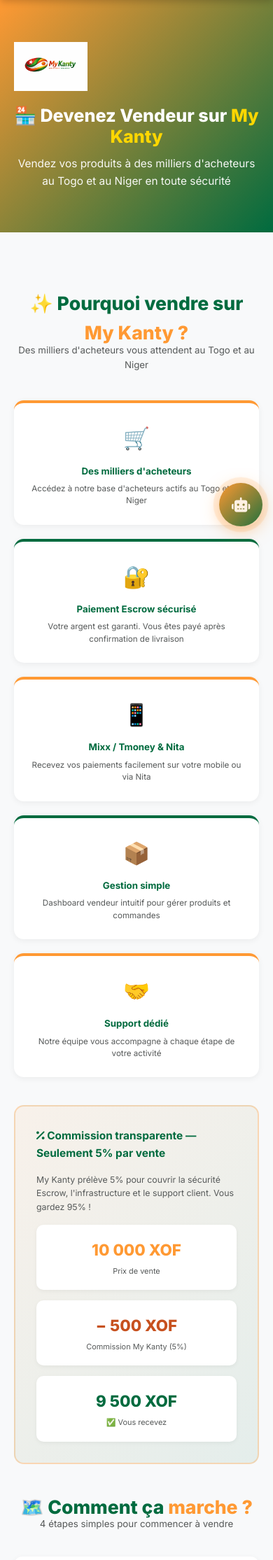
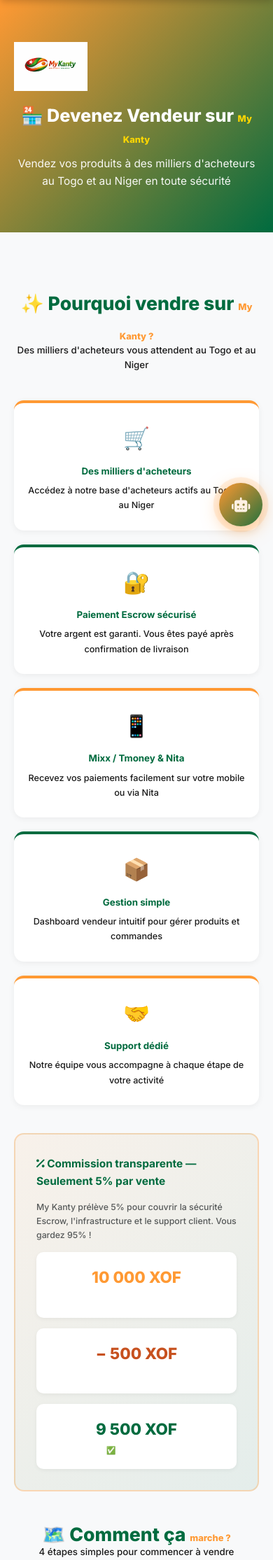
Before and after one commit to Abdoulhamid90/mykanty, a Django app: page /accounts/become-seller/ in a window 390 px wide. Shown: the part 72-2301 px from the top of the page at 70% size. Run offline with Django 5.2, Linux system fonts and the light colour scheme.

Commit message:
fix lisibilite textes mobile become_seller

```diff
--- a/templates/accounts/become_seller.html
+++ b/templates/accounts/become_seller.html
@@ -187,6 +187,121 @@
             .nav-links { display: none; }
             .rating-summary { flex-direction: column; gap: 20px; }
         }
+        /* ── CORRECTIONS LISIBILITÉ MOBILE ── */
+
+/* Tous les textes secondaires plus foncés */
+p, li, span, label {
+    color: #2d2d2d;
+}
+
+/* Descriptions des cartes avantages */
+.benefit-card p {
+    color: #333333;
+    font-size: 0.88rem;
+    font-weight: 500;
+}
+
+/* Textes des étapes */
+.step-card p {
+    color: #333333;
+    font-weight: 500;
+}
+
+/* Textes dans les conditions */
+.cond-article p,
+.cond-article li {
+    color: #2d2d2d;
+    font-size: 0.88rem;
+}
+
+/* Textes avis clients */
+.review-text {
+    color: #2d2d2d;
+    font-size: 0.9rem;
+}
+
+/* Textes FAQ */
+.faq-answer {
+    color: #2d2d2d;
+    font-size: 0.9rem;
+}
+
+/* Labels formulaire */
+.form-group label {
+    color: #1a1a1a;
+    font-weight: 700;
+}
+
+/* Hints formulaire */
+.form-hint {
+    color: #444444;
+    font-weight: 500;
+}
+
+/* Textes satisfaction */
+.satisfaction-label {
+    color: #2d2d2d;
+    font-weight: 600;
+}
+
+/* Accord checkbox */
+.accord-box label span {
+    color: #1a1a1a;
+    font-weight: 500;
+}
+
+/* Sous-titres sections */
+.section-subtitle {
+    color: #333333;
+    font-weight: 500;
+}
+
+/* Textes commission box */
+.commission-box p {
+    color: #333333;
+    font-weight: 500;
+}
+
+/* MOBILE SPÉCIFIQUE */
+@media (max-width: 768px) {
+    p, li, span, label {
+        color: #1a1a1a;
+        font-size: 0.92rem;
+    }
+
+    .benefit-card p,
+    .step-card p,
+    .review-text,
+    .faq-answer,
+    .cond-article p,
+    .cond-article li {
+        color: #1a1a1a;
+        font-size: 0.9rem;
+        line-height: 1.7;
+    }
+
+    .section-subtitle {
+        color: #1a1a1a;
+        font-size: 0.95rem;
+    }
+
+    .form-hint {
+        color: #333333;
+        font-size: 0.82rem;
+    }
+
+    /* Textes sur fond coloré restent blancs */
+    .hero p,
+    .hero h1,
+    .stats-strip p,
+    .stats-strip h3,
+    .stat-item .lbl,
+    .commission-grid .lbl,
+    .chat-header *,
+    .step-num {
+        color: white !important;
+    }
+}
     </style>
 </head>
 <body>
```
